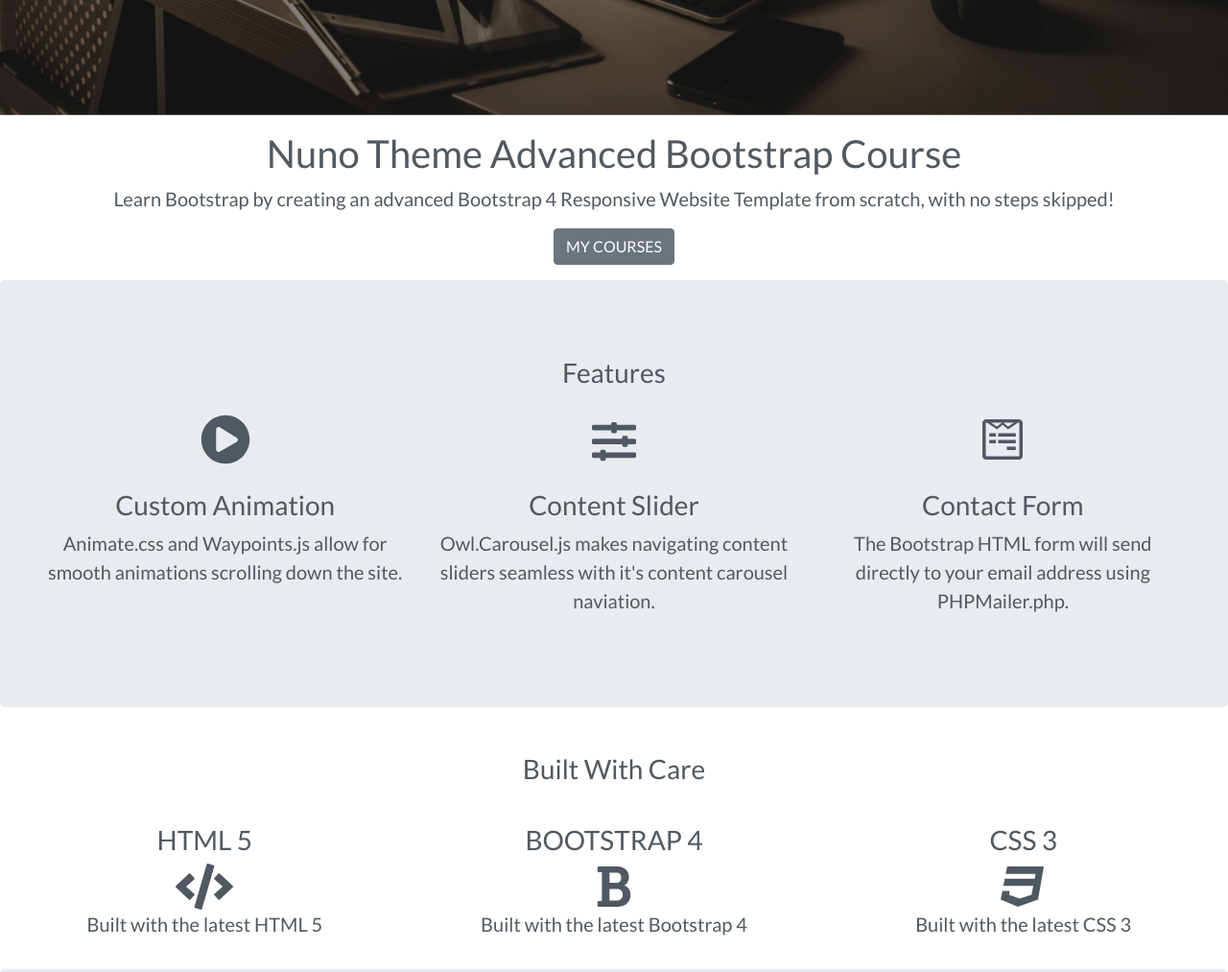
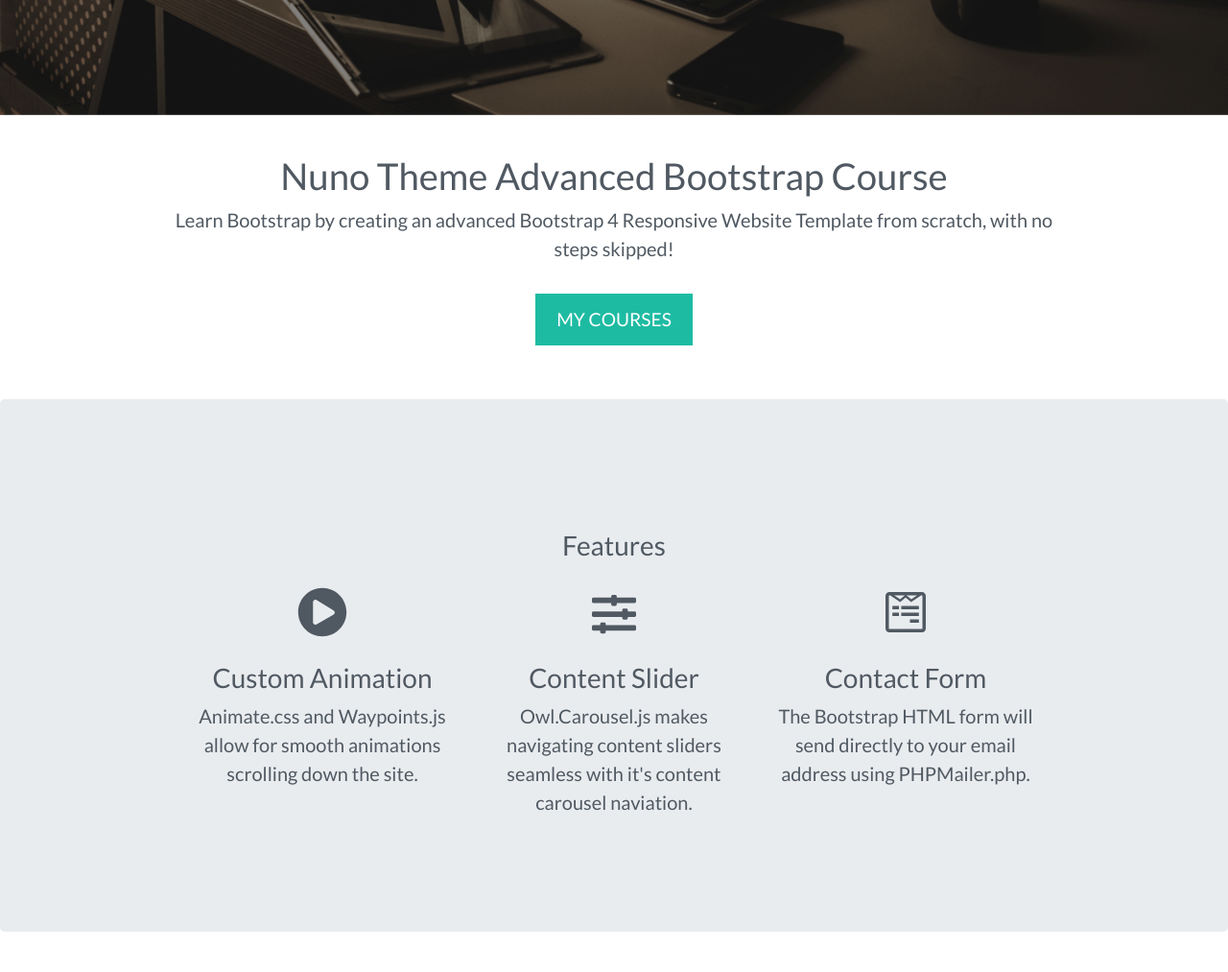
Before and after one commit to tlmaravilla/NunoThemeBasic, a plain HTML site: page index.html in a window 1280 px wide. Shown: the part 680-1693 px from the top of the page at 96% size. Drawn offline with nearby package versions, Linux system fonts and the light colour scheme; a script that the page names is missing.

Commit message:
Finished styling for Course and button

```diff
--- a/css/style.css
+++ b/css/style.css
@@ -66,6 +66,36 @@
   font-size: 1.1rem;
 }
 
+/* Course Section */
+.narrow {
+  width: 75%;
+  margin: 1.5rem auto;
+  padding-top: 2rem;
+}
+
+.narrow h1 {
+  font-size: 2.4rem;
+}
+
+.btn-secondary {
+  border-width: medium;
+  border-radius: 0;
+  text-transform: uppercase;
+  font-size: 1.2rem;
+  padding: .6rem 1.2rem;
+  margin: 1rem;
+  color: white;
+  background-color: #1ebba3;
+  border-color: #1ebba3;
+}
+
+.btn-secondary:hover {
+  background-color: #189582;
+  border-color: #189582;
+}
+
+
+
 /*============ BOOTSTRAP BREAK POINTS:
 
 Extra small (xs) devices (portrait phones, less than 576px)
```
